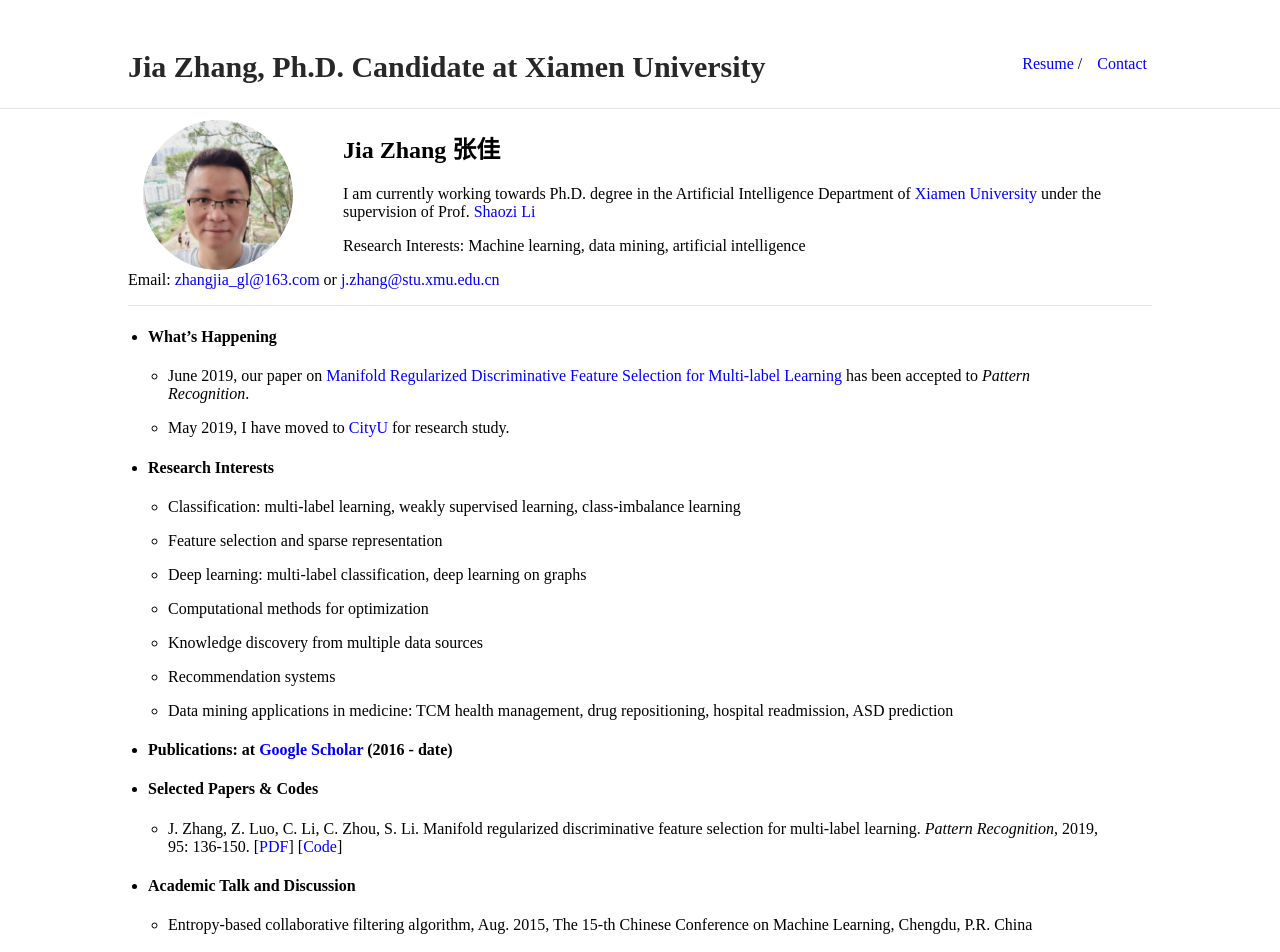
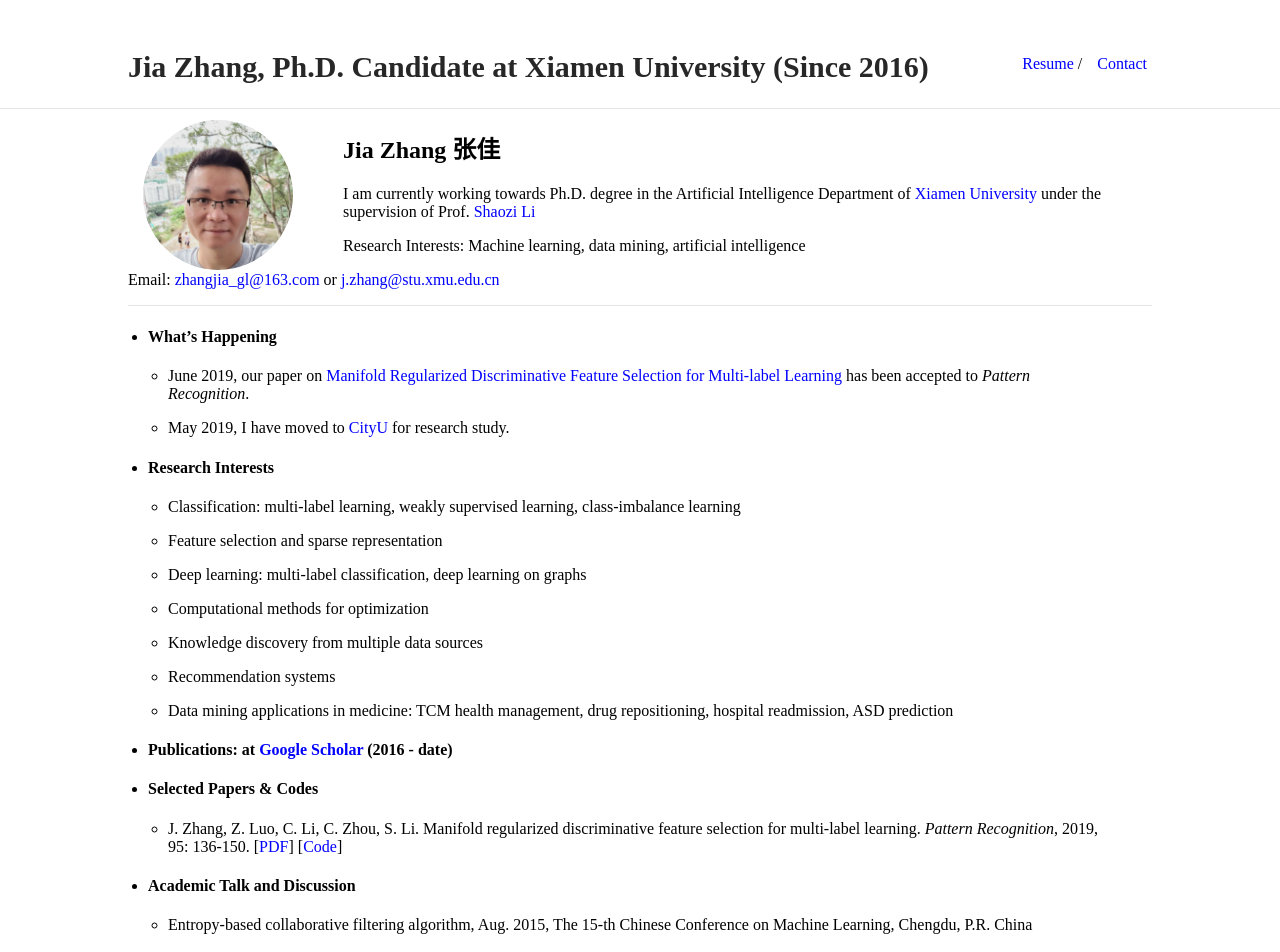
Before and after one commit to jiazhang-ml/jiazhang-ml.github.io, a Jekyll site: the page built from index.md, in a window 1280 px wide. Shown: the top 952 px of the page. Built offline with Jekyll 4.4.1, drawn with Linux system fonts in a browser that asks for light colours.

Commit message:
Update _config.yml

```diff
--- a/_config.yml
+++ b/_config.yml
@@ -1,4 +1,4 @@
-title: Jia Zhang, Ph.D. Candidate at Xiamen University
+title: Jia Zhang, Ph.D. Candidate at Xiamen University (Since 2016)
 url: "jiazhang-ml.pub/"
 
 #ins_logo: "./bits-logo.png"
```
